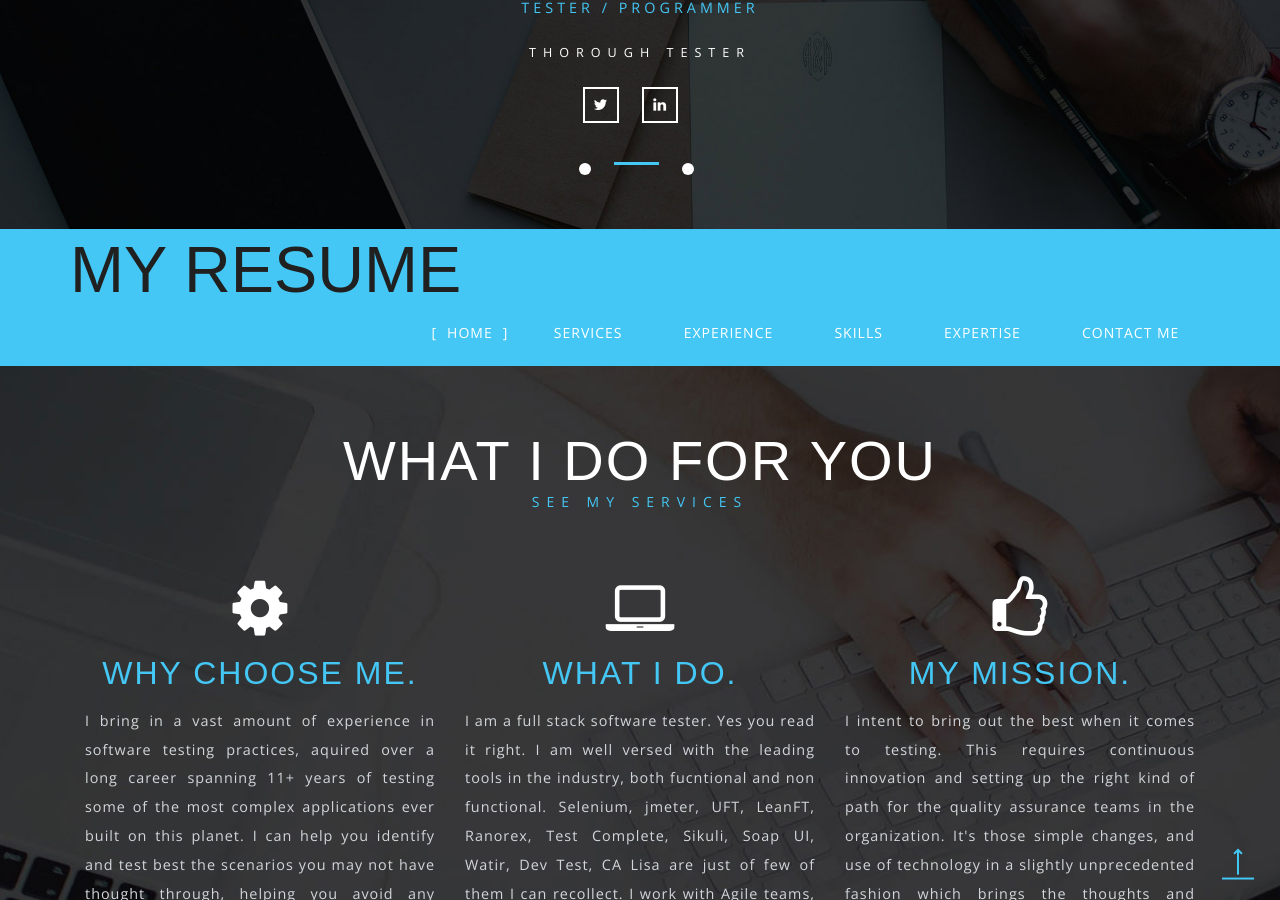
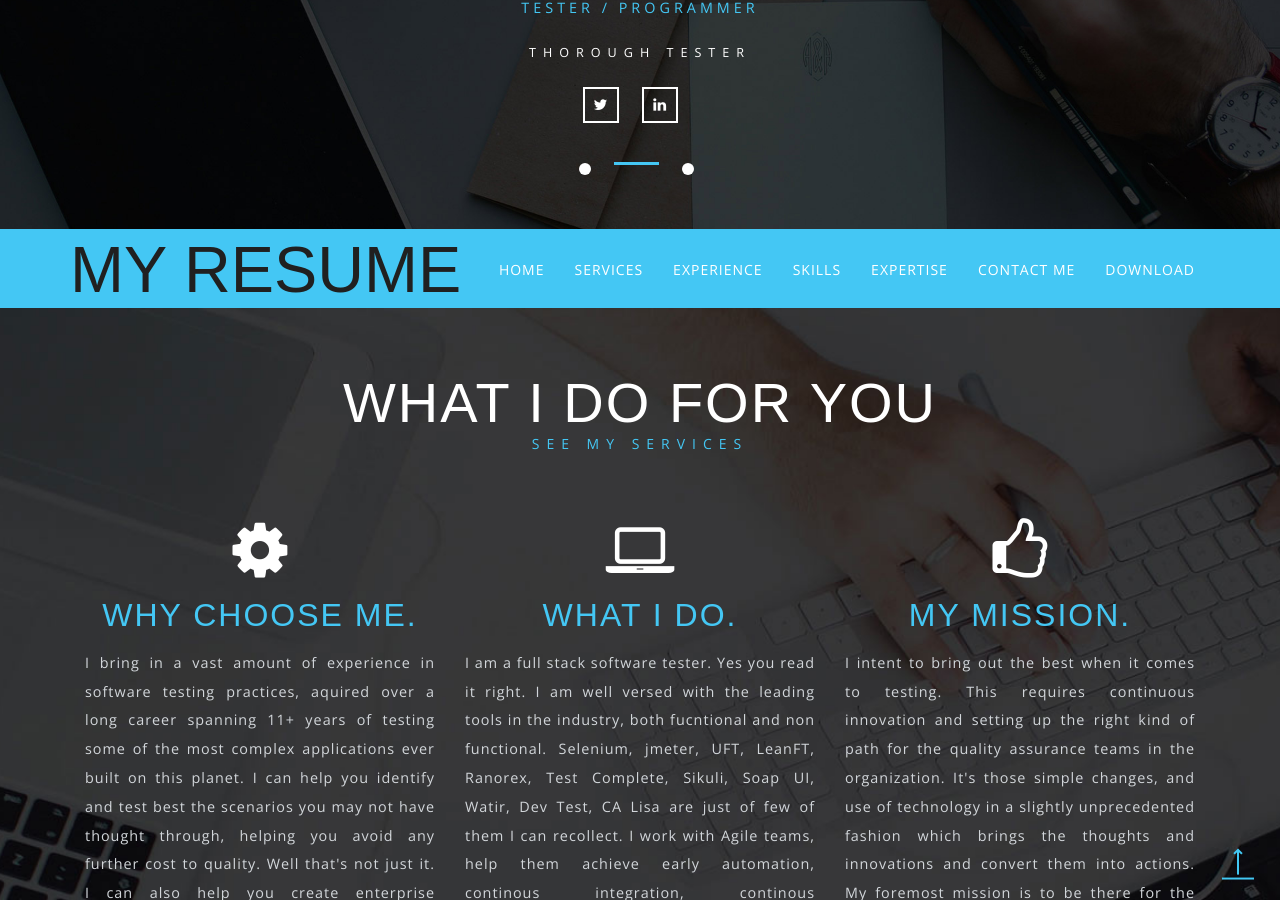
Before and after one commit to arjunrajeev/arjunrajeev.github.io, a Jekyll site: the page index.html, which Jekyll copies as it is, in a window 1280 px wide and 900 px high, scrolled down 410 px. Built offline with Jekyll 4.4.1, drawn with Linux system fonts in a browser that asks for light colours; nearby versions of some CDN libraries; some web fonts are replaced; library files that are not in the unit come from our copies.

Commit message:
Added resume doc

```diff
--- a/index.html
+++ b/index.html
@@ -90,7 +90,7 @@
 
 				<!-- Collect the nav links, forms, and other content for toggling -->
 				<div class="collapse navbar-collapse nav-wil" id="bs-example-navbar-collapse-1">
-					<nav class="cl-effect-1" id="cl-effect-1">
+					<nav class="cl-effect-2" id="cl-effect-1">
 						<ul class="nav navbar-nav">
 							<li class="active"><a class="scroll" href="index.html">Home</a></li>
 							<li><a href="#services" class="scroll hvr-bounce-to-bottom">Services</a></li>
@@ -98,6 +98,7 @@
 							<li><a href="#skills" class="scroll hvr-bounce-to-bottom">Skills</a></li>
 							<li><a href="#special" class="scroll hvr-bounce-to-bottom">Expertise</a></li>
 							<li><a href="#contact" class="scroll hvr-bounce-to-bottom">Contact Me</a></li>
+							<li><a href="/doc/ARJUN.docx" download="ARJUN.docx">Download</a></li>
 						</ul>
 					</nav>
 				</div>
```
Also changed, not shown: 1 other file.
